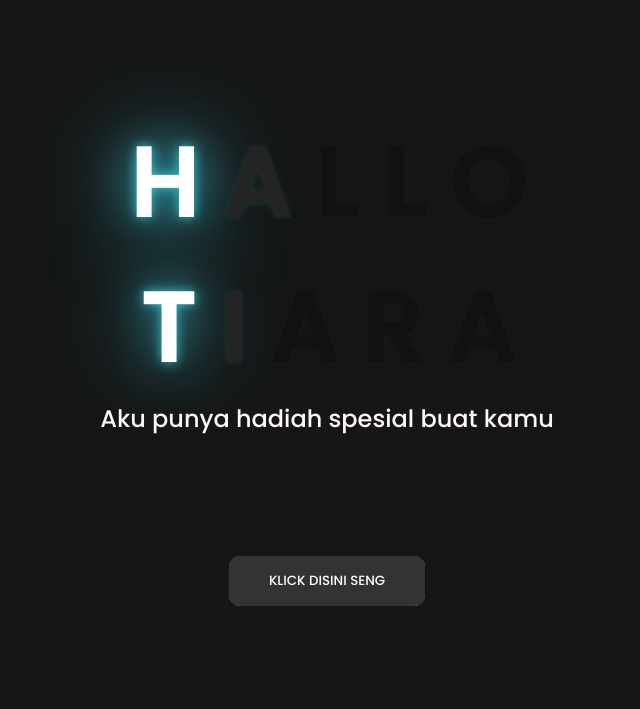
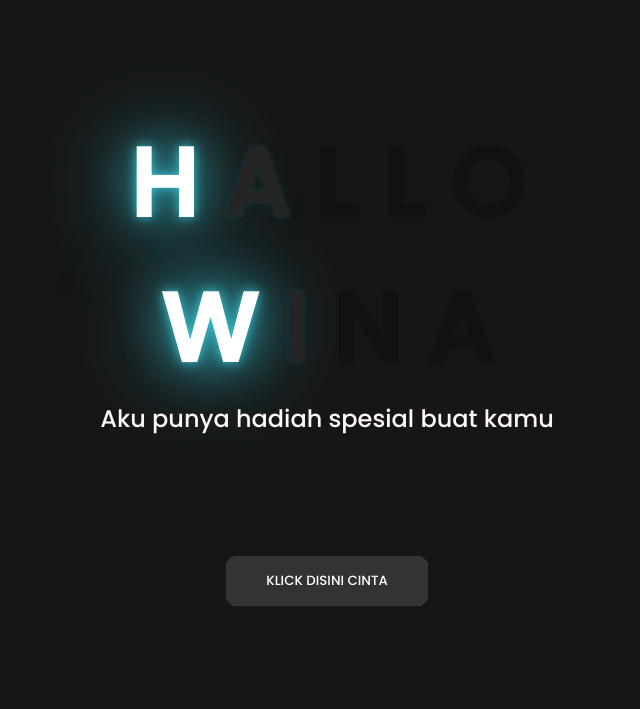
Before and after one commit to Dekonih/Dekonih.github.io, a plain HTML site: page index.html in a window 1280 px wide. Shown: the whole page, without its empty margins (313-953 px from the left). Drawn offline with Linux system fonts and the light colour scheme.

Commit message:
Add files via upload

```diff
--- a/index.html
+++ b/index.html
@@ -18,10 +18,9 @@
     </div>
 
     <div class="greetings">
-      <span>T</span>
+      <span>W</span>
       <span>I</span>
-      <span>A</span>
-      <span>R</span>
+      <span>N</span>
       <span>A</span>
     </div>
     <div class="description">
@@ -29,7 +28,7 @@
     </div>
     <div class="button">
         <a href="flower.html">
-          <button class="btn">KLICK DISINI SENG</button>
+          <button class="btn">KLICK DISINI CINTA</button>
       </button>
     </div>
   </body>
```
